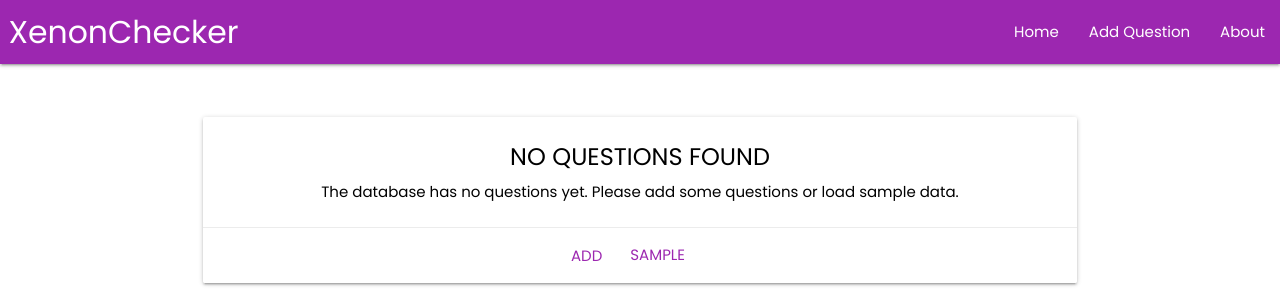
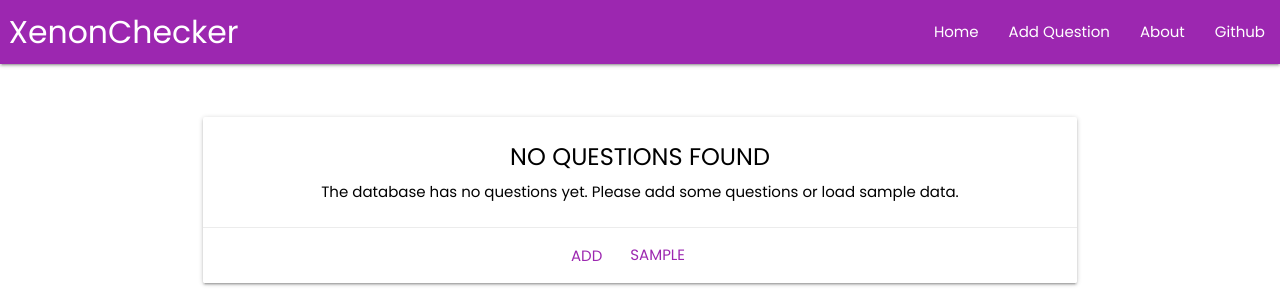
Before and after one commit to satyajiit/XenonChecker, a Flask app: page / in a window 1280 px wide. Shown: the top 300 px of the page. Run offline with Flask 2, Linux system fonts and the light colour scheme; data that the repository does not hold is empty.

Commit message:
Final Release

```diff
--- a/templates/about.html
+++ b/templates/about.html
@@ -37,6 +37,7 @@
           <li><a href="/">Home</a></li>
         <li><a href="/add">Add Question</a></li>
         <li><a href="/about">About</a></li>
+        <li><a href="https://github.com/satyajiit/XenonChecker" target="_blank" rel="noopener noreferrer">Github</a></li>
       </ul>
     </div>
   </nav>
@@ -59,6 +60,7 @@
         <li><a href="/"><i class="material-icons left">home</i>Home</a></li></a></li>
         <li><a href="/add"><i class="material-icons left">add_circle</i>Add Question</a></li></a></a></li>
         <li><a href="/about"><i class="material-icons left">person</i>About</a></li></a></a></li>
+        <li><a href="https://github.com/satyajiit/XenonChecker" target="_blank" rel="noopener noreferrer"><i class="material-icons left">pets</i>Github</a></li>
   </ul>
 
 <br>
--- a/templates/add.html
+++ b/templates/add.html
@@ -37,6 +37,7 @@
           <li><a href="/">Home</a></li>
         <li><a href="/add">Add Question</a></li>
         <li><a href="/about">About</a></li>
+        <li><a href="https://github.com/satyajiit/XenonChecker" target="_blank" rel="noopener noreferrer">Github</a></li>
       </ul>
     </div>
   </nav>
@@ -59,6 +60,7 @@
         <li><a href="/"><i class="material-icons left">home</i>Home</a></li></a></li>
         <li><a href="/add"><i class="material-icons left">add_circle</i>Add Question</a></li></a></a></li>
         <li><a href="/about"><i class="material-icons left">person</i>About</a></li></a></a></li>
+        <li><a href="https://github.com/satyajiit/XenonChecker" target="_blank" rel="noopener noreferrer"><i class="material-icons left">pets</i>Github</a></li>
   </ul>
 
 <br>
--- a/templates/index.html
+++ b/templates/index.html
@@ -37,6 +37,7 @@
           <li><a href="/">Home</a></li>
         <li><a href="/add">Add Question</a></li>
         <li><a href="/about">About</a></li>
+        <li><a href="https://github.com/satyajiit/XenonChecker" target="_blank" rel="noopener noreferrer">Github</a></li>
       </ul>
     </div>
   </nav>
@@ -59,6 +60,7 @@
         <li><a href="/"><i class="material-icons left">home</i>Home</a></li></a></li>
         <li><a href="/add"><i class="material-icons left">add_circle</i>Add Question</a></li></a></a></li>
         <li><a href="/about"><i class="material-icons left">person</i>About</a></li></a></a></li>
+        <li><a href="https://github.com/satyajiit/XenonChecker" target="_blank" rel="noopener noreferrer"><i class="material-icons left">pets</i>Github</a></li>
   </ul>
 
 
```
Also changed, not shown: 1 other file.
